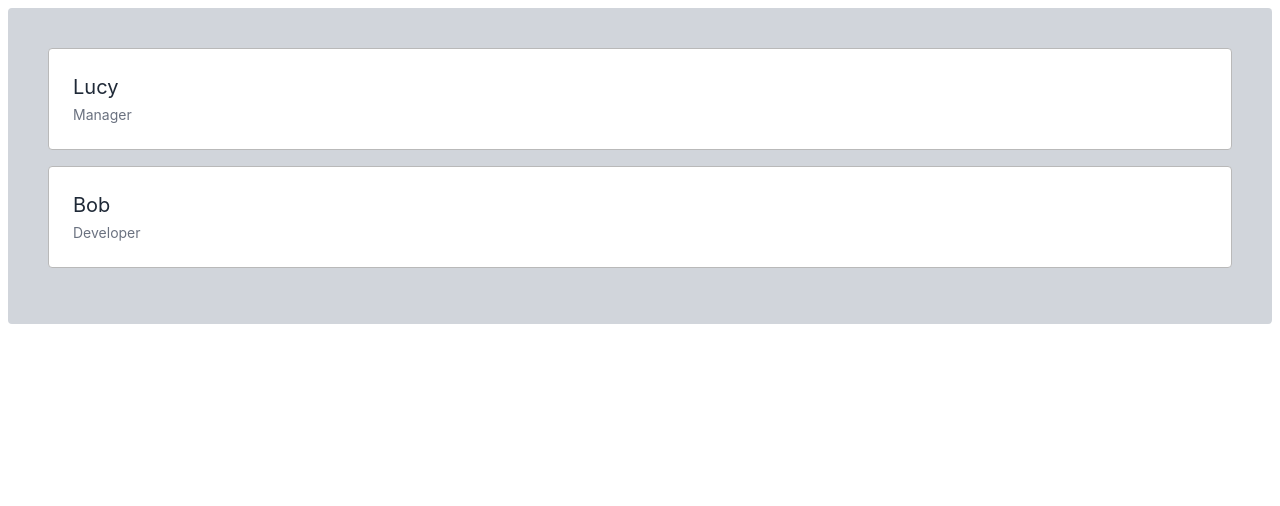
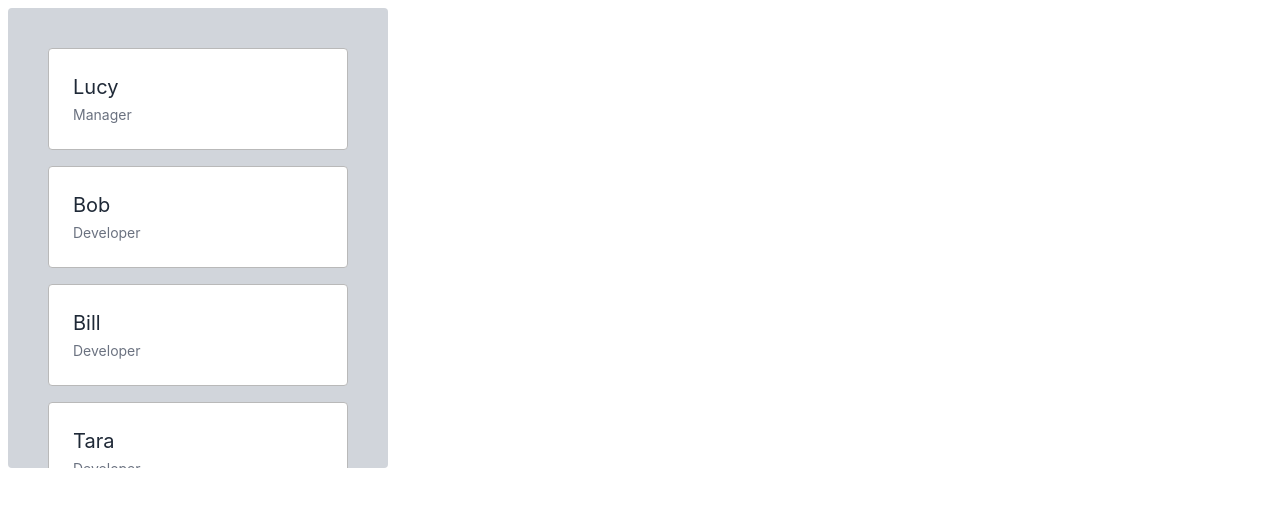
Before and after one commit to dougjasper2013/reusable, a React (Vite) app: page / in a window 1280 px wide. Shown: the top 506 px of the page. Built offline with nearby package versions, Linux system fonts and the light colour scheme.

Commit message:
Prop Spreading

```diff
--- a/src/App.tsx
+++ b/src/App.tsx
@@ -7,8 +7,16 @@ function App() {
         data={[
           { id: 1, name: 'Lucy', role: 'Manager' },
           { id: 2, name: 'Bob', role: 'Developer' },
+          { id: 3, name: 'Bill', role: 'Developer' },
+          { id: 4, name: 'Tara', role: 'Developer' },
+          { id: 5, name: 'Sara', role: 'UX' },
+          { id: 6, name: 'Derik', role: 'QA' },
         ]}
-        id="id" primary="name" secondary="role" />
+        id="id" primary="name" secondary="role" style={{
+          width: '300px',
+          maxHeight: '380px',
+          overflowY: 'auto'
+        }} />
     </div>
   );
 }
--- a/src/Checklist/Checklist.tsx
+++ b/src/Checklist/Checklist.tsx
@@ -1,18 +1,21 @@
+import type { ComponentPropsWithoutRef } from "react";
+
 type Props<Data> = {
     data: Data[];
     id: keyof Data;
     primary: keyof Data;
     secondary: keyof Data;
-};
+} & ComponentPropsWithoutRef<'ul'>;
 
 export function Checklist<Data>({
     data,
     id,
     primary,
     secondary,
+    ...ulProps
   }: Props<Data>) {
     return (
-        <ul>
+        <ul {...ulProps}>
             {data.map((item) => {
                 const idValue = item[id] as unknown;
                 if (typeof idValue != 'string' && typeof idValue != 'number')
```
